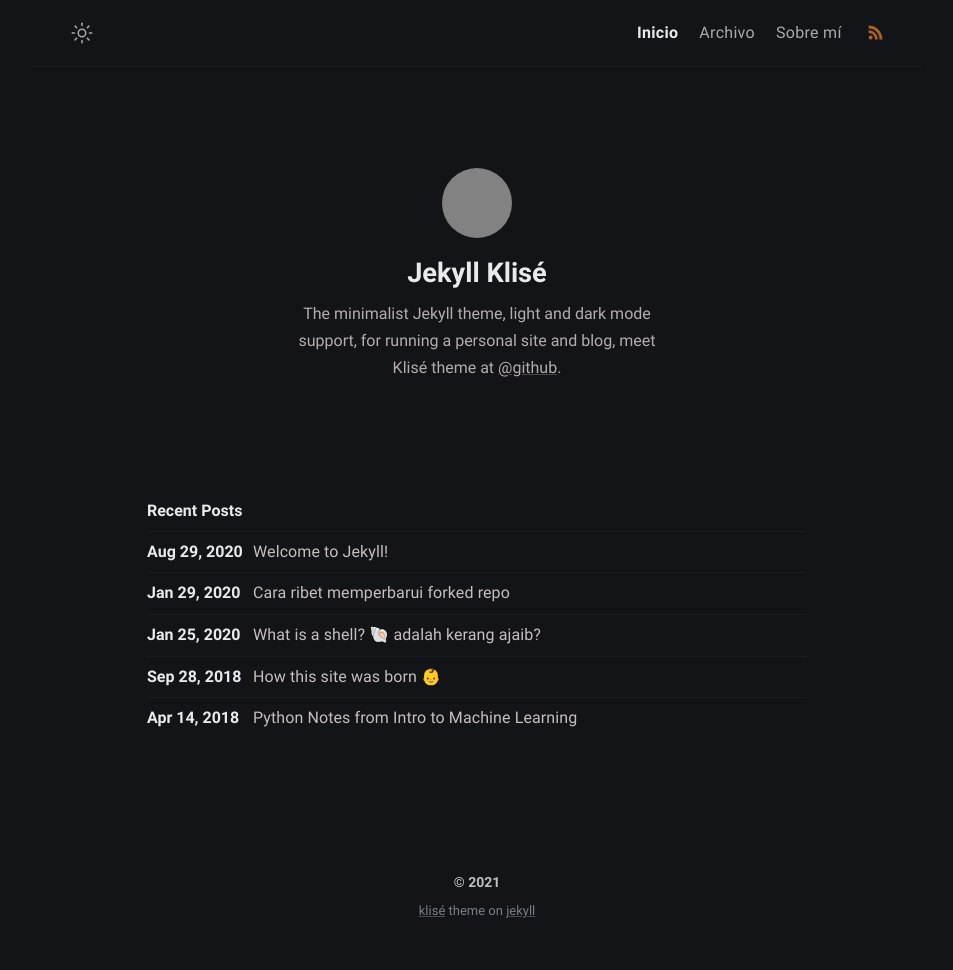
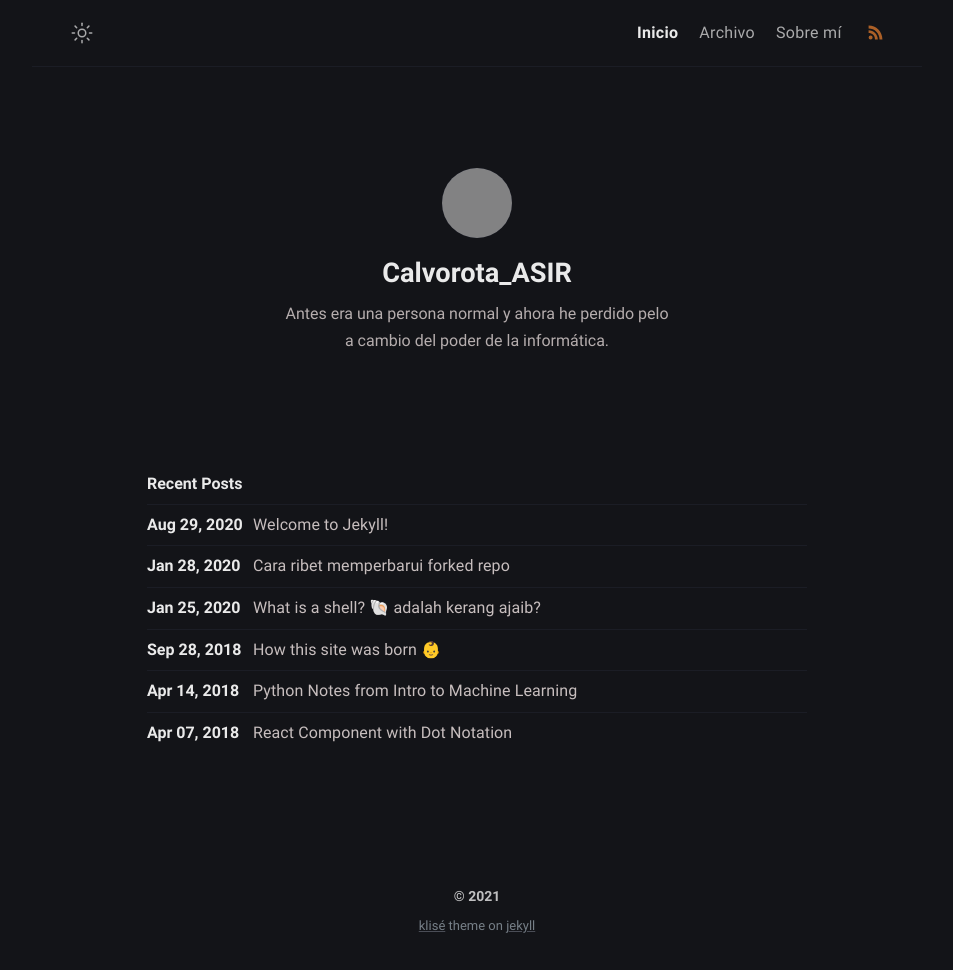
Before and after one commit to crivmar/Jekyll, a Jekyll site: the page built from index.md, in a window 1280 px wide. Shown: the whole page, without its empty margins (163-1116 px from the left). Built offline with Jekyll 4.4.1, drawn with Linux system fonts in a browser that asks for light colours; grey boxes are pictures that could not be loaded.

Commit message:
Cambio en el config para adecuarlo a mi necesidad

```diff
--- a/_config.yml
+++ b/_config.yml
@@ -1,33 +1,23 @@
 # Site settings
-title: Klise Theme # site title
+title: Calvorota_ASIR # site title
 description: >- # site description
-  He's writing in Bahasa about web technology and experience as a journal
-  for documentation things that he learned, meet him <a href="https://github.com/piharpi" target="_blank" rel="noopener">@github</a>.
-lang: en-US # default lang
-timezone: Asia/Jakarta # set your timezone
-image: assets/img/ogp.png # This image used for Open Graph more info https://ogp.me/
-repo: https://github.com/piharpi/jekyll-klise # site repo [optional]
+  ¡Debian está maldito!
+lang: es-ES # default lang
+timezone: Europe/Madrid # set your timezone
 mode: dark # default theme "dark" | "light"
 
 # Profile settings
 author:
-  name: Jekyll Klisé # author name
+  name: Calvorota_ASIR
   bio: >- # tell to the world
-    The minimalist Jekyll theme, light and dark mode support, for running a personal site and blog,
-    meet Klisé theme at <a href="https://github.com/piharpi/jekyll-klise" target="_blank" rel="noopener">@github</a>.
-  username: username # general username
-  github: github_username # github username
-  twitter: twitter_username # twitter username
-  facebook: facebook_username # facebook username
-  email: your-email@email.com # email adress
-  avatar: /assets/img/avatar.jpg # change with your own avatar
+    Antes era una persona normal y ahora he perdido pelo a cambio del poder de la informática.
+  username: Calvorota_ASIR # general username
+  avatar: assets/img/ok.gif # change with your own avatar
 
 # URL settings
 url: "https://klise.now.sh" #
 baseurl:
 permalink: /:title/
-google_analytics: # leave it blank if not wish
-fb_appid:
 
 # Collection setting
 collections:
@@ -60,7 +50,7 @@
     description:
 
 # Homepage limit posts
-number_of_posts: 5
+number_of_posts: 10
 
 # Build settings
 # theme: klise
```
